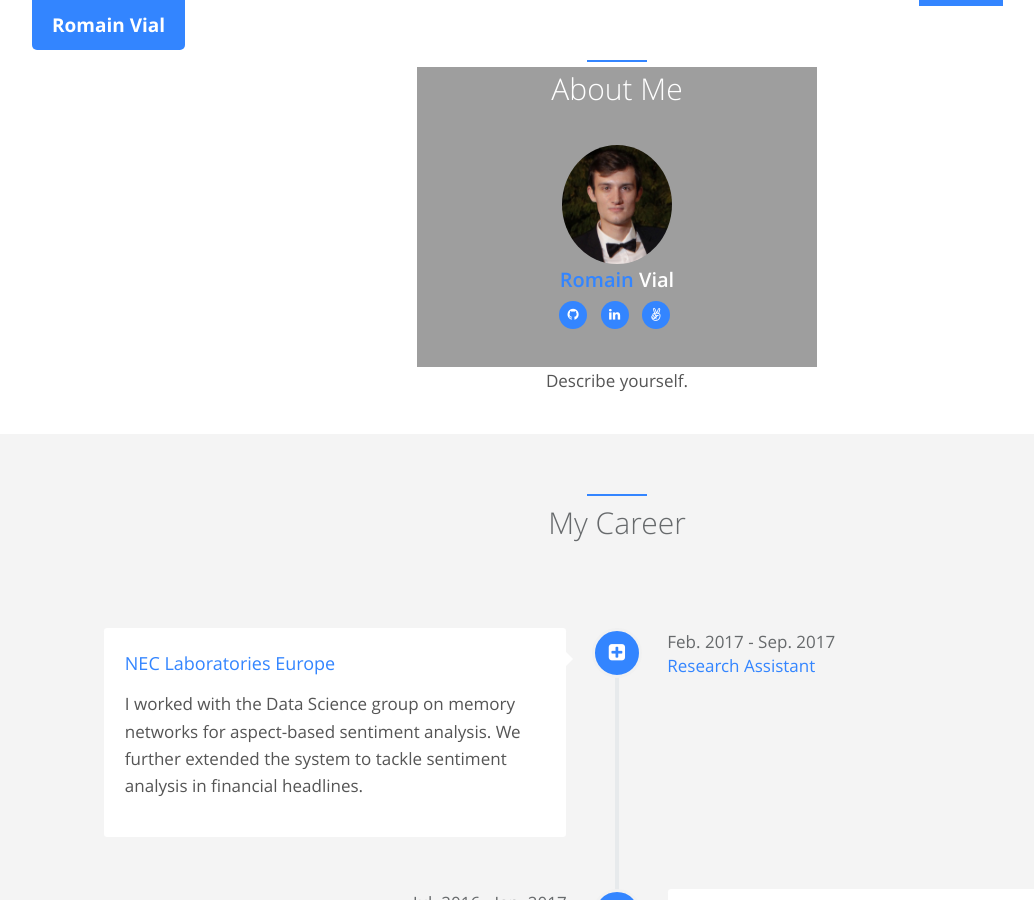
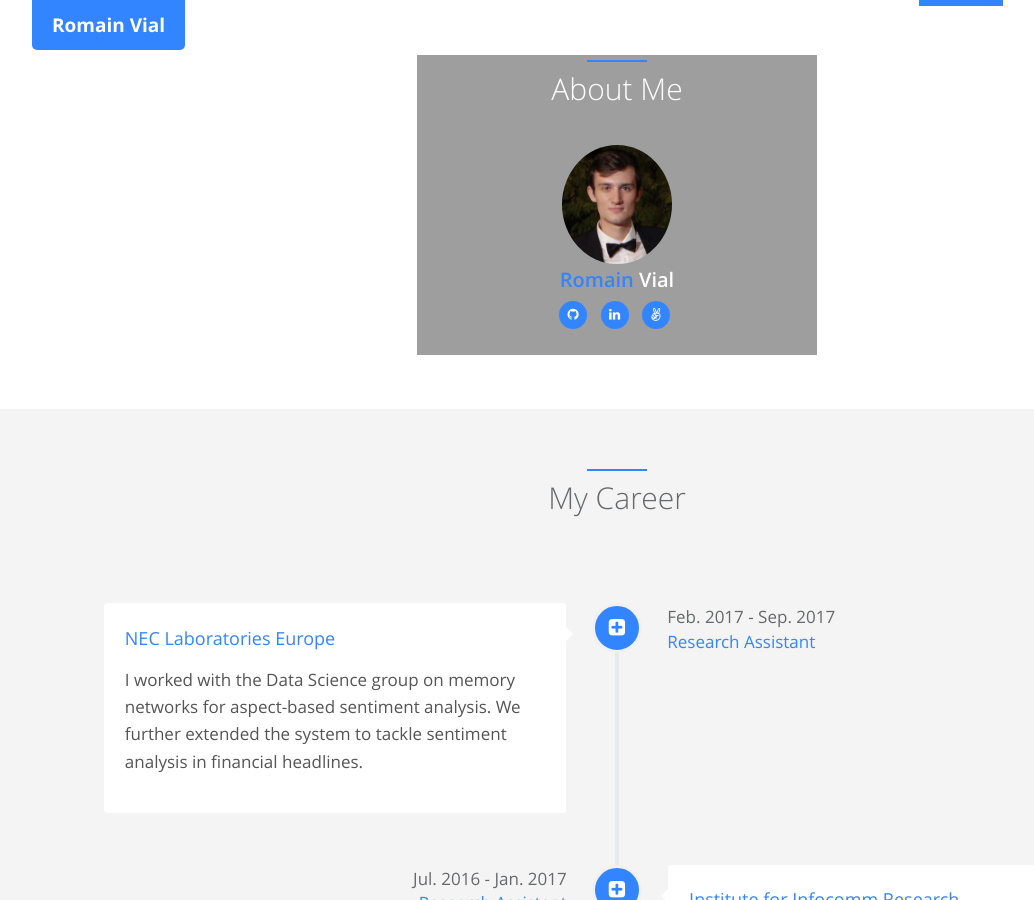
Before and after one commit to RomainVial/RomainVial.github.io, a Jekyll site: the page built from index.html, in a window 1280 px wide and 900 px high. Shown: the whole window, without its empty margins (23-1057 px from the left). Built offline with Jekyll 4.4.1, drawn with Linux system fonts in a browser that asks for light colours.

Commit message:
remove description

```diff
--- a/_config.yml
+++ b/_config.yml
@@ -29,7 +29,7 @@ author:  # change following line to your infomation.
   skill_icon2:
     - name: # fa-linux
     - name: # icon-apache
-  desc: Describe yourself.
+  desc: # Describe yourself.
 
 # comment
 disqus:  # if you wanna comment feature, go to https://disqus.com/ to get your configuration; if not, comment following two lines.
```
